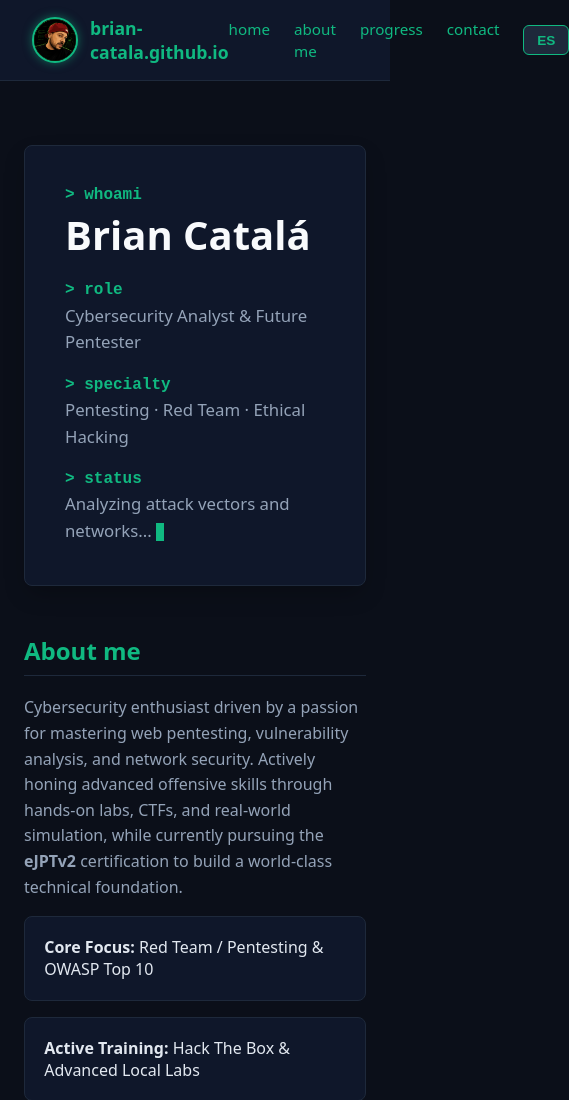
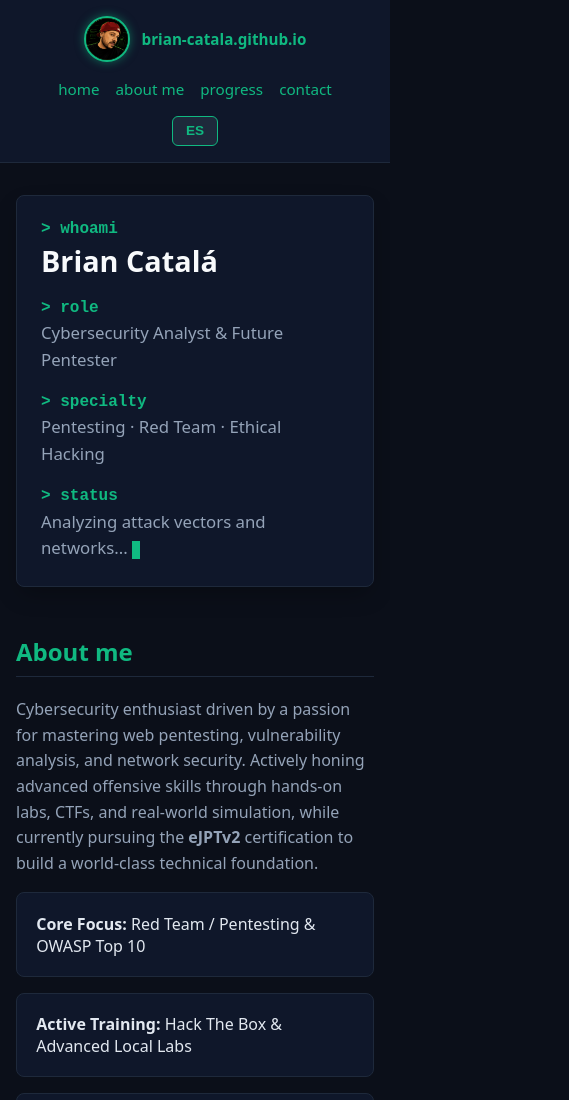
Before and after one commit to brian-catala/brian-catala.github.io, an Astro site: page / in a window 390 px wide. Shown: the top 1100 px of the page, 569 px wide, since content can reach past the window. Built offline with nearby package versions, Linux system fonts and the light colour scheme; Astro itself is replaced by a stand-in of ours.

Commit message:
Actualizacion 3

```diff
--- a/src/pages/index.astro
+++ b/src/pages/index.astro
@@ -1,7 +1,3 @@
----
-// Código de JavaScript del lado del servidor (si lo necesitas más adelante)
----
-
 <html lang="en">
   <head>
     <meta charset="utf-8" />
@@ -156,7 +152,6 @@
         border-color: #10b981;
       }
 
-      /* Estilos internos para los títulos y textos de las tarjetas de progreso */
       .card h3 {
         color: #f8fafc;
         margin: 0 0 0.4rem 0;
@@ -224,6 +219,47 @@
       @keyframes blink {
         0%, 50% { opacity: 1; }
         51%, 100% { opacity: 0; }
+      }
+
+      /* ========================================== */
+      /* DISEÑO RESPONSIVO PARA MÓVILES (< 768px)  */
+      /* ========================================== */
+      @media (max-width: 768px) {
+        header {
+          flex-direction: column;
+          gap: 1rem;
+          padding: 1rem;
+          text-align: center;
+        }
+
+        .logo-text {
+          font-size: 0.95rem;
+        }
+
+        .nav-right {
+          flex-direction: column;
+          gap: 1rem;
+          width: 100%;
+        }
+
+        nav ul {
+          flex-wrap: wrap;
+          justify-content: center;
+          gap: 1rem;
+        }
+
+        main {
+          margin: 2rem auto;
+          padding: 0 1rem;
+        }
+
+        .terminal-box {
+          padding: 1.5rem;
+        }
+
+        .terminal-title {
+          font-size: 1.8rem;
+        }
       }
     </style>
   </head>
@@ -336,7 +372,6 @@
         toggleBtn.textContent = currentLang === 'en' ? 'ES' : 'EN';
         document.documentElement.lang = currentLang;
 
-        // Traducir todos los elementos que tengan los atributos data-en y data-es
         document.querySelectorAll('[data-en]').forEach(el => {
           el.innerHTML = el.getAttribute(`data-${currentLang}`);
         });
```
